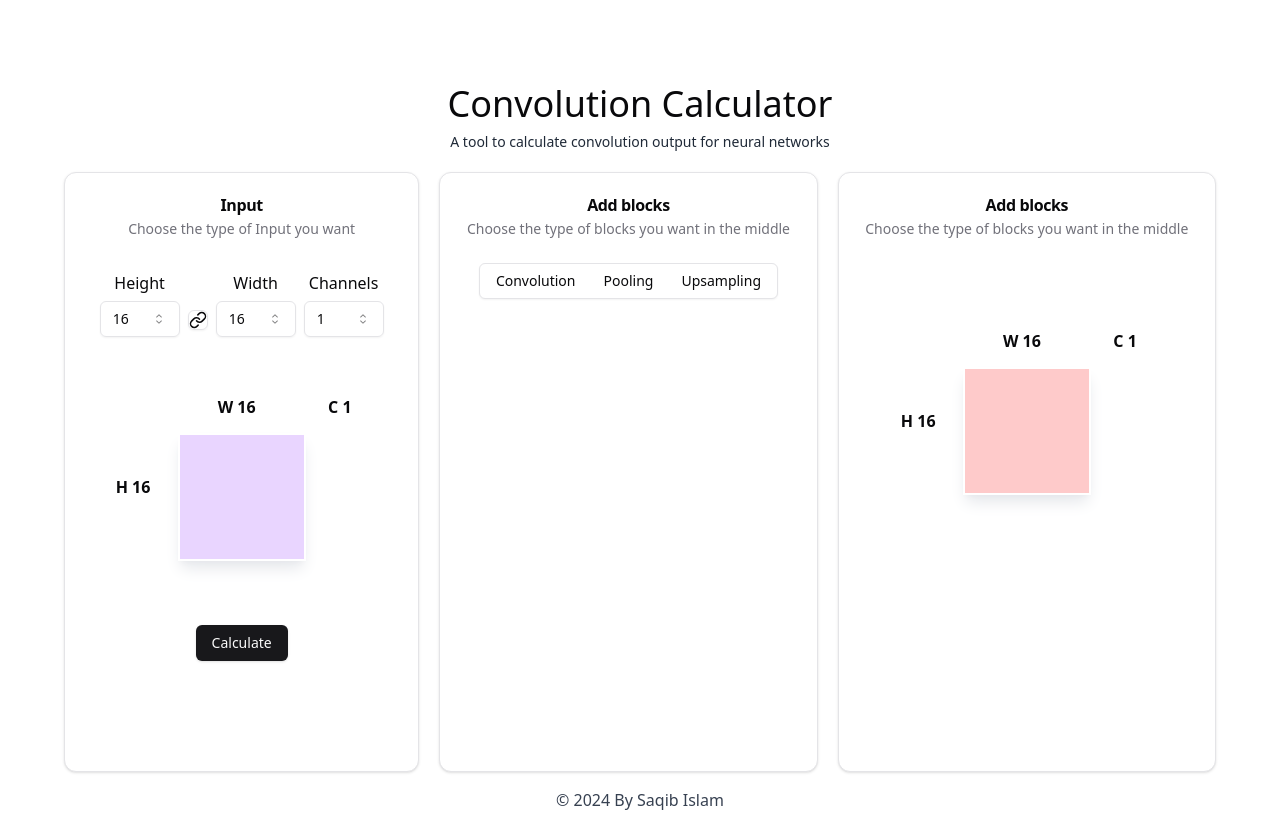
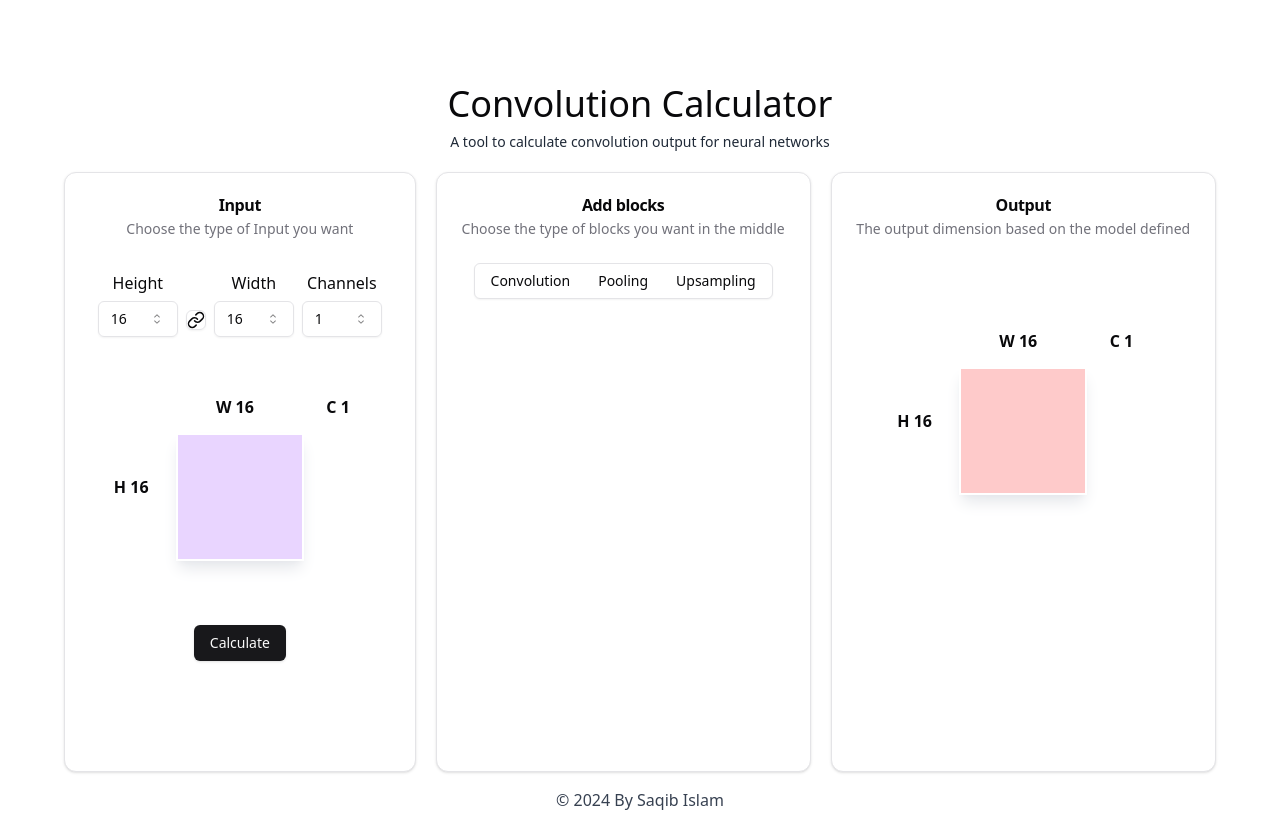
Before and after one commit to sqbislam/Deep-Learning-Convolution-Calculator, a Next.js app: page / in a window 1280 px wide. Built offline with nearby package versions, Linux system fonts and the light colour scheme.

Commit message:
(update!) Update default configuration boilerplates

```diff
--- a/src/app/layout.tsx
+++ b/src/app/layout.tsx
@@ -2,8 +2,6 @@ import { Metadata } from 'next';
 import * as React from 'react';
 
 import '@/styles/globals.css';
-// !STARTERCONF This is for demo purposes, remove @/styles/colors.css import immediately
-import '@/styles/colors.css';
 
 import { GlobalStateProvider } from '@/store/GlobalStateContext';
 
@@ -41,14 +39,13 @@ export const metadata: Metadata = {
     title: siteConfig.title,
     description: siteConfig.description,
     images: [`${siteConfig.url}/images/og.jpg`],
-    // creator: '@th_clarence',
   },
-  // authors: [
-  //   {
-  //     name: 'Theodorus Clarence',
-  //     url: 'https://theodorusclarence.com',
-  //   },
-  // ],
+  authors: [
+    {
+      name: 'Saqib Islam',
+      url: 'https://github.com/sqbislam',
+    },
+  ],
 };
 
 export default function RootLayout({
--- a/src/app/page.tsx
+++ b/src/app/page.tsx
@@ -16,10 +16,6 @@ import OutputSection from '@/components/OutputSection';
  * You can override the next-env if the type is important to you
  * @see https://stackoverflow.com/questions/68103844/how-to-override-next-js-svg-module-declaration
  */
-
-// !STARTERCONF -> Select !STARTERCONF and CMD + SHIFT + F
-// Before you begin editing, follow all comments with `STARTERCONF`,
-// to customize the default configuration.
 
 export default function HomePage() {
   return (
--- a/src/components/OutputSection.tsx
+++ b/src/components/OutputSection.tsx
@@ -29,9 +29,9 @@ export default function OutputSection() {
   return (
     <Card className='flex-grow'>
       <CardHeader>
-        <CardTitle>Add blocks</CardTitle>
+        <CardTitle>Output</CardTitle>
         <CardDescription>
-          Choose the type of blocks you want in the middle
+          The output dimension based on the model defined
         </CardDescription>
       </CardHeader>
       <CardContent>
--- a/src/constant/config.ts
+++ b/src/constant/config.ts
@@ -3,5 +3,5 @@ export const siteConfig = {
   description:
     'A tool to calculate the output size of a convolutional layer in a neural network.',
   /** Without additional '/' on the end, e.g. https://theodorusclarence.com */
-  url: 'https://tsnext-tw.thcl.dev',
+  url: 'https://github.com/sqbislam',
 };
```
Also changed, not shown: 1 other file (tests, documents, lock files or other folders).
